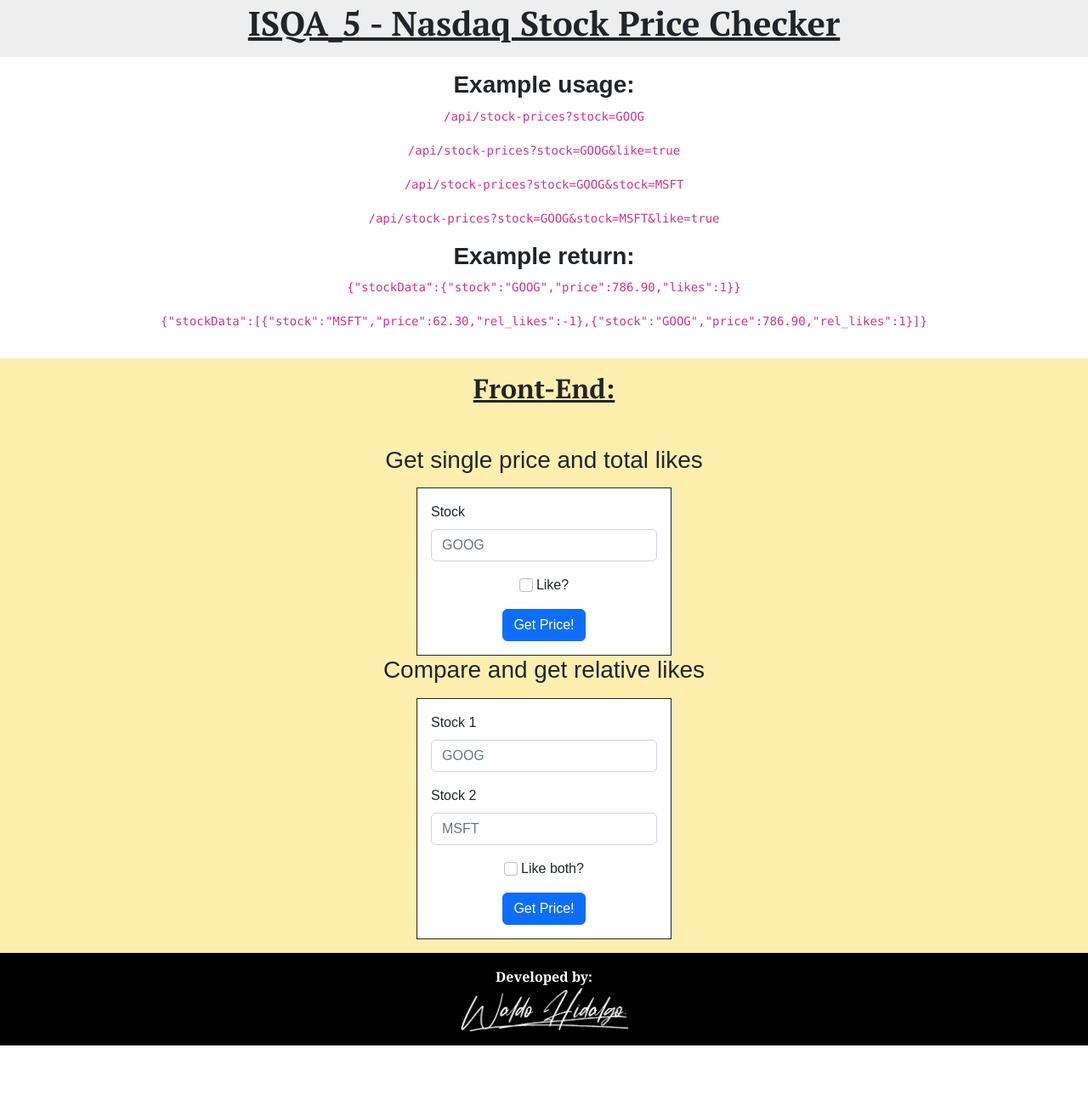
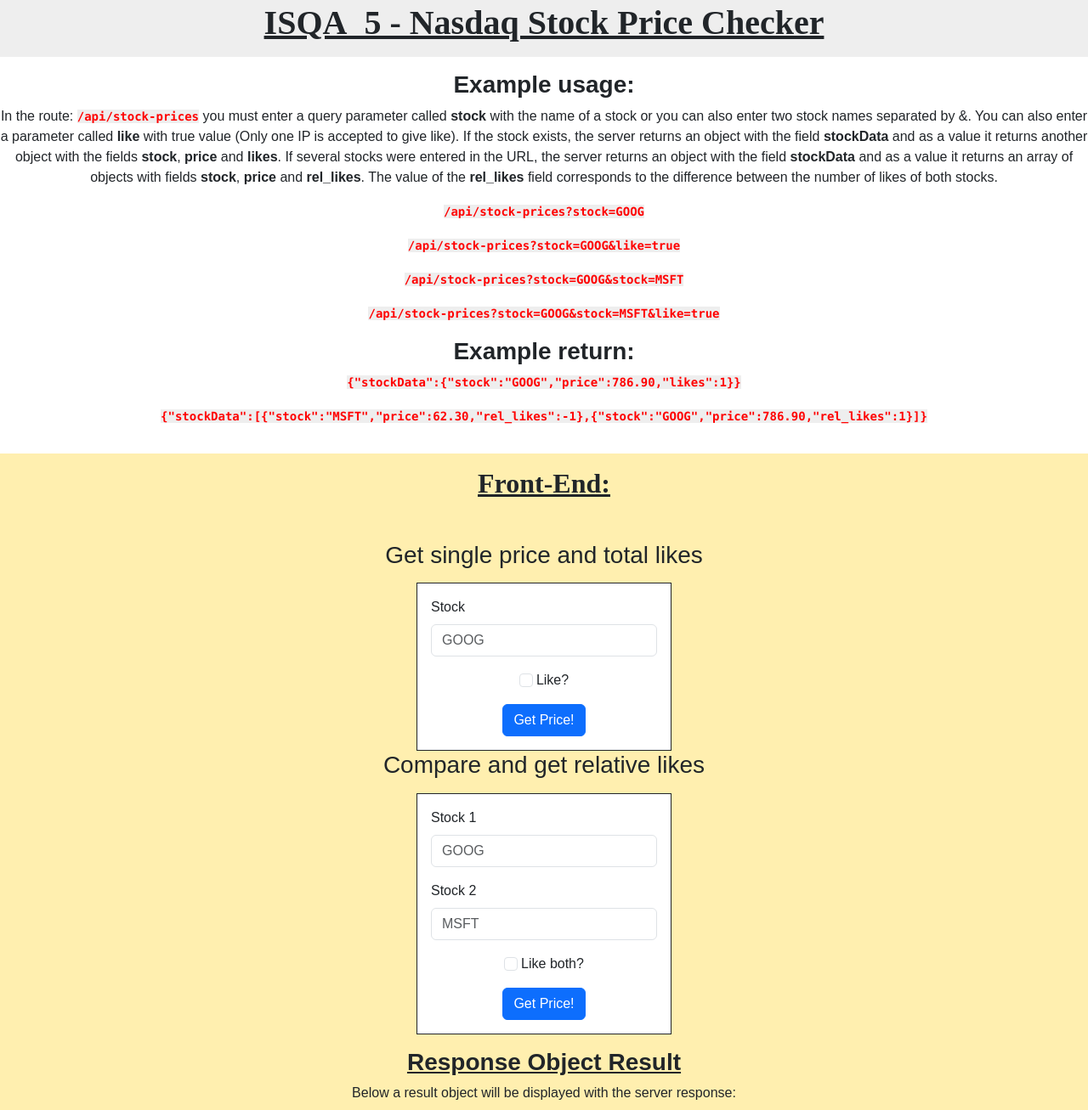
Before and after one commit to waldohidalgo/stock_price_checker, a website: page views/index.html in a window 1280 px wide. Shown: the part 13-1320 px from the top of the page at 85% size. Before the commit the page ends 1244 px from the top, so only its background shows below. Drawn offline with nearby package versions, Linux system fonts and the light colour scheme; files whose address does not match are found by name.

Commit message:
upload full project 💪

```diff
--- a/public/css/style.css
+++ b/public/css/style.css
@@ -1,5 +1,5 @@
 :root {
-  --font-titulo: "PT Serif", serif;
+  --font-titulo: "Times New Roman", Times, serif;
 }
 body {
   font-family: Arial, Helvetica, sans-serif;
@@ -30,3 +30,11 @@
   max-width: 300px;
   background-color: #fff;
 }
+.contenedor_resultado {
+  max-width: 500px;
+}
+code {
+  color: red;
+  font-weight: bold;
+  background-color: #eee;
+}
--- a/server.js
+++ b/server.js
@@ -22,6 +22,10 @@
         },
       },
     })
+  );
+  app.use(
+    "/bootstrap",
+    express.static(process.cwd() + "/node_modules/bootstrap/dist")
   );
   app.use("/public", express.static(process.cwd() + "/public"));
 
--- a/views/index.html
+++ b/views/index.html
@@ -1,5 +1,5 @@
 <!DOCTYPE html>
-<html>
+<html lang="en">
   <head>
     <title>Stock Price Checker</title>
     <link
@@ -11,18 +11,7 @@
     <meta charset="utf-8" />
     <meta http-equiv="X-UA-Compatible" content="IE=edge" />
     <meta name="viewport" content="width=device-width, initial-scale=1" />
-    <link rel="preconnect" href="https://fonts.googleapis.com" />
-    <link rel="preconnect" href="https://fonts.gstatic.com" crossorigin />
-    <link
-      href="https://fonts.googleapis.com/css2?family=PT+Serif:ital,wght@0,400;0,700;1,400;1,700&display=swap"
-      rel="stylesheet"
-    />
-    <link
-      href="https://cdn.jsdelivr.net/npm/bootstrap@5.2.3/dist/css/bootstrap.min.css"
-      rel="stylesheet"
-      integrity="sha384-rbsA2VBKQhggwzxH7pPCaAqO46MgnOM80zW1RWuH61DGLwZJEdK2Kadq2F9CUG65"
-      crossorigin="anonymous"
-    />
+    <link href="/bootstrap/css/bootstrap.min.css" rel="stylesheet" />
 
     <link rel="stylesheet" href="/public/css/style.css" />
     <link rel="stylesheet" href="/public/css/footer/styles.css" />
@@ -36,6 +25,22 @@
     <section id="userstories" class="py-3">
       <article>
         <h3 class="text-center fw-bold">Example usage:</h3>
+        <p class="text-center">
+          In the route: <code>/api/stock-prices</code> you must enter a query
+          parameter called <strong>stock</strong> with the name of a stock or
+          you can also enter two stock names separated by &. You can also enter
+          a parameter called <strong>like</strong> with true value (Only one IP
+          is accepted to give like). If the stock exists, the server returns an
+          object with the field <strong>stockData</strong> and as a value it
+          returns another object with the fields <strong>stock</strong>,
+          <strong>price</strong> and <strong>likes</strong>. If several stocks
+          were entered in the URL, the server returns an object with the field
+          <strong>stockData</strong> and as a value it returns an array of
+          objects with fields <strong>stock</strong>, <strong>price</strong> and
+          <strong>rel_likes</strong>. The value of the
+          <strong>rel_likes</strong> field corresponds to the difference between
+          the number of likes of both stocks.
+        </p>
         <p class="text-center"><code>/api/stock-prices?stock=GOOG</code></p>
         <p class="text-center">
           <code>/api/stock-prices?stock=GOOG&amp;like=true</code>
@@ -130,7 +135,17 @@
             Get Price!
           </button>
         </form>
-        <code id="jsonResult"></code>
+      </article>
+      <article class="pt-3">
+        <h3 class="text-center fw-bolder text-decoration-underline">
+          Response Object Result
+        </h3>
+        <p class="text-center">
+          Below a result object will be displayed with the server response:
+        </p>
+        <p class="text-center bg-white mx-auto contenedor_resultado">
+          <code id="jsonResult"></code>
+        </p>
       </article>
     </section>
     <footer class="footer" translate="no">
```
Also changed, not shown: package.json (+7 -3 lines), tests/2_functional-tests.js (+55 -5 lines), README.md, screenshots/1home.webp (added), screenshots/2query_one_stock.webp (added), screenshots/3query_one_stock_with_like.webp (added), screenshots/4query_wrong_stock.webp (added), screenshots/5query_two_stocks.webp (added), screenshots/6query_two_stock_but_one_correct.webp (added), screenshots/7query_two_wrong_stocks.webp (added), screenshots/proyecto_aprobado.webp (added), screenshots/requisitos.webp (added), screenshots/tests_superados.jpg (added), 1 other file.
